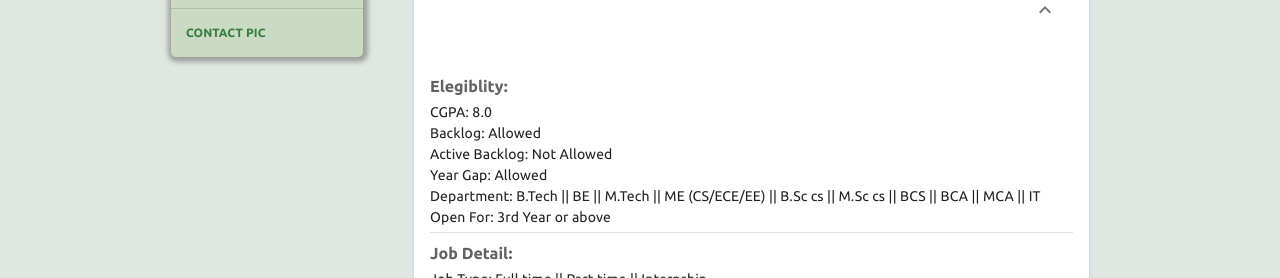
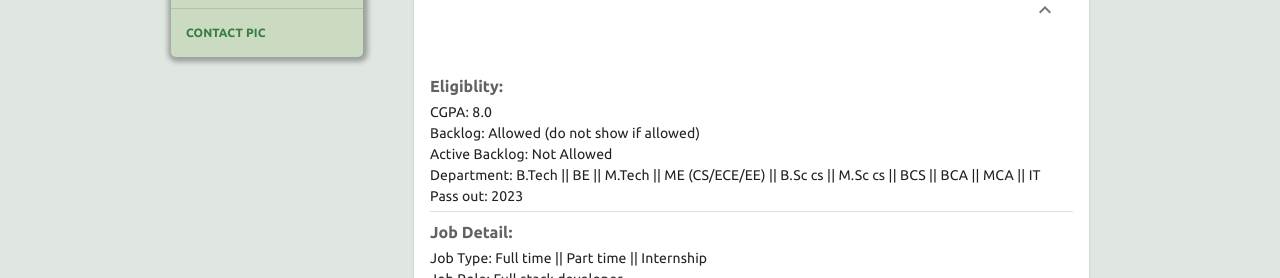
Before and after one commit to aakkss37/MERN-Placement-and-Internship-Cell, a React (Create React App) app in the folder studentsLogin/: page / in a window 1280 px wide. Both pictures are taken after a click on the button 1045 px from the left and 444 px from the top of the page. Shown: the part 434-712 px from the top of the page. Built offline with nearby package versions, Linux system fonts and the light colour scheme.

Commit message:
eligiblity modified

```diff
--- a/studentsLogin/src/components/PlavementDrive/Card/Card.jsx
+++ b/studentsLogin/src/components/PlavementDrive/Card/Card.jsx
@@ -65,13 +65,12 @@ const Cards = () => {
 			<Collapse in={isExpanded} timeout="auto" unmountOnExit>
 				<CardContent>
 					<Box>
-						<DetailHead>Elegiblity:</DetailHead>
+						<DetailHead>Eligiblity:</DetailHead>
 						<GeneralText>CGPA: 8.0</GeneralText>
-						<GeneralText>Backlog: Allowed</GeneralText>
+						<GeneralText>Backlog: Allowed (do not show if allowed)</GeneralText>
 						<GeneralText>Active Backlog: Not Allowed</GeneralText>
-						<GeneralText>Year Gap: Allowed</GeneralText>
 						<GeneralText>Department: B.Tech || BE || M.Tech || ME (CS/ECE/EE) || B.Sc cs || M.Sc cs || BCS || BCA || MCA || IT </GeneralText>
-						<GeneralText>Open For: 3rd Year or above</GeneralText>
+						<GeneralText>Pass out: 2023</GeneralText>
 
 					</Box>
 					<Divider style={{marginTop: 4, marginBottom: 4}} />
```
